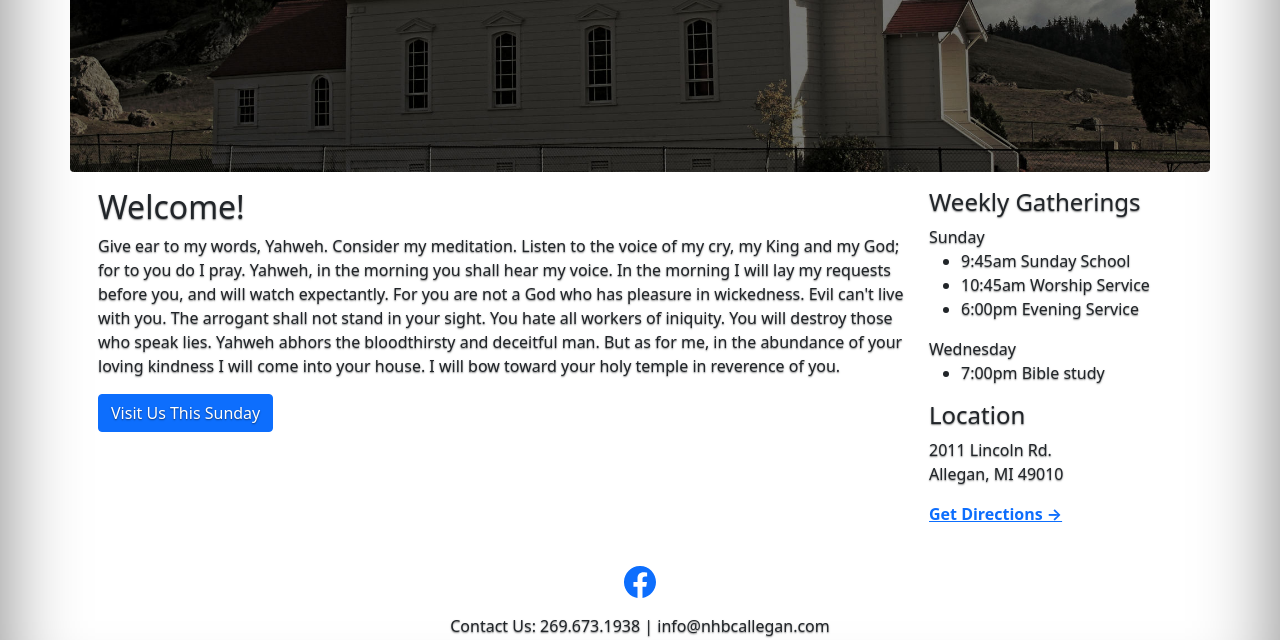
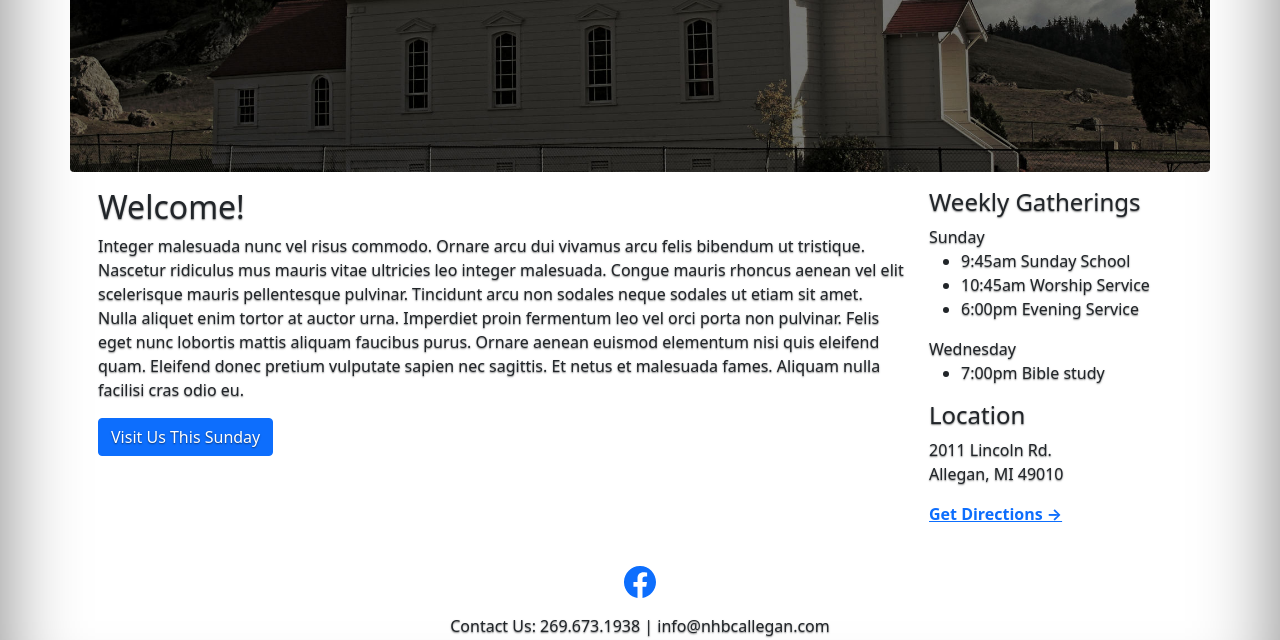
Before and after one commit to youngmcdev/newhope, a Flask app: page / in a window 1280 px wide. Shown: the part 484-1124 px from the top of the page. Run offline with Flask 2, Linux system fonts and the light colour scheme; parts of the project's set-up code (start-up, migrations or seed data) failed here and were passed over; some libraries are stand-ins or nearby versions.

Commit message:
[develop]: Swap mock text

```diff
--- a/app/templates/index.html
+++ b/app/templates/index.html
@@ -14,13 +14,7 @@
 <div class="row p-3">
     <div class="col-xl-9 col-sm-7 col-xs-12">
         <h2>Welcome!</h2>
-        <p class="nh-body">Give ear to my words, Yahweh. Consider my meditation. Listen to the voice of my cry, my King
-            and my God; for to you do I pray. Yahweh, in the morning you shall hear my voice. In the morning I will lay
-            my requests before you, and will watch expectantly. For you are not a God who has pleasure in wickedness.
-            Evil can't live with you. The arrogant shall not stand in your sight. You hate all workers of iniquity. You
-            will destroy those who speak lies. Yahweh abhors the bloodthirsty and deceitful man. But as for me, in the
-            abundance of your loving kindness I will come into your house. I will bow toward your holy temple in
-            reverence of you.</p>
+        <p class="nh-body">Integer malesuada nunc vel risus commodo. Ornare arcu dui vivamus arcu felis bibendum ut tristique. Nascetur ridiculus mus mauris vitae ultricies leo integer malesuada. Congue mauris rhoncus aenean vel elit scelerisque mauris pellentesque pulvinar. Tincidunt arcu non sodales neque sodales ut etiam sit amet. Nulla aliquet enim tortor at auctor urna. Imperdiet proin fermentum leo vel orci porta non pulvinar. Felis eget nunc lobortis mattis aliquam faucibus purus. Ornare aenean euismod elementum nisi quis eleifend quam. Eleifend donec pretium vulputate sapien nec sagittis. Et netus et malesuada fames. Aliquam nulla facilisi cras odio eu.</p>
         <a href="{{ url_for('services') }}" class="btn btn-primary">Visit Us This Sunday</a>
     </div>
     <div class="col-xl-3 col-sm-5 col-xs-12">
```
